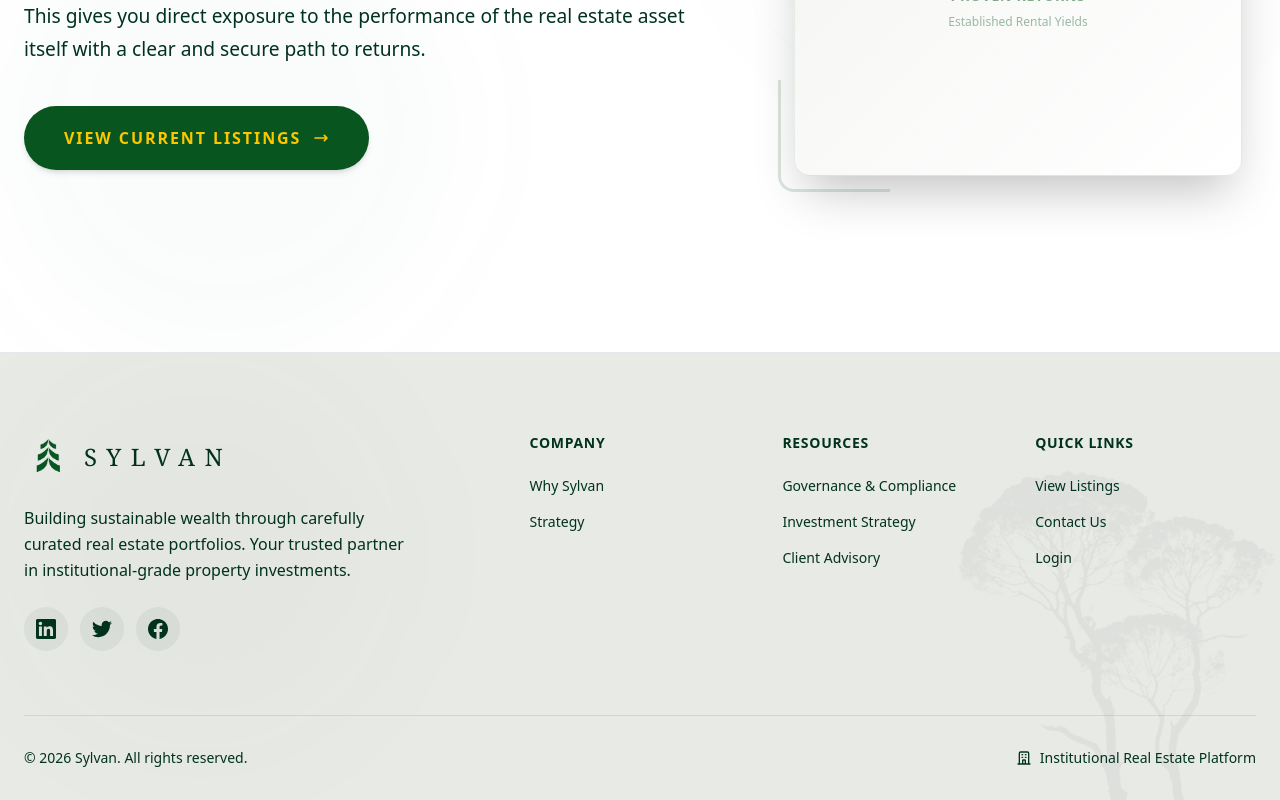
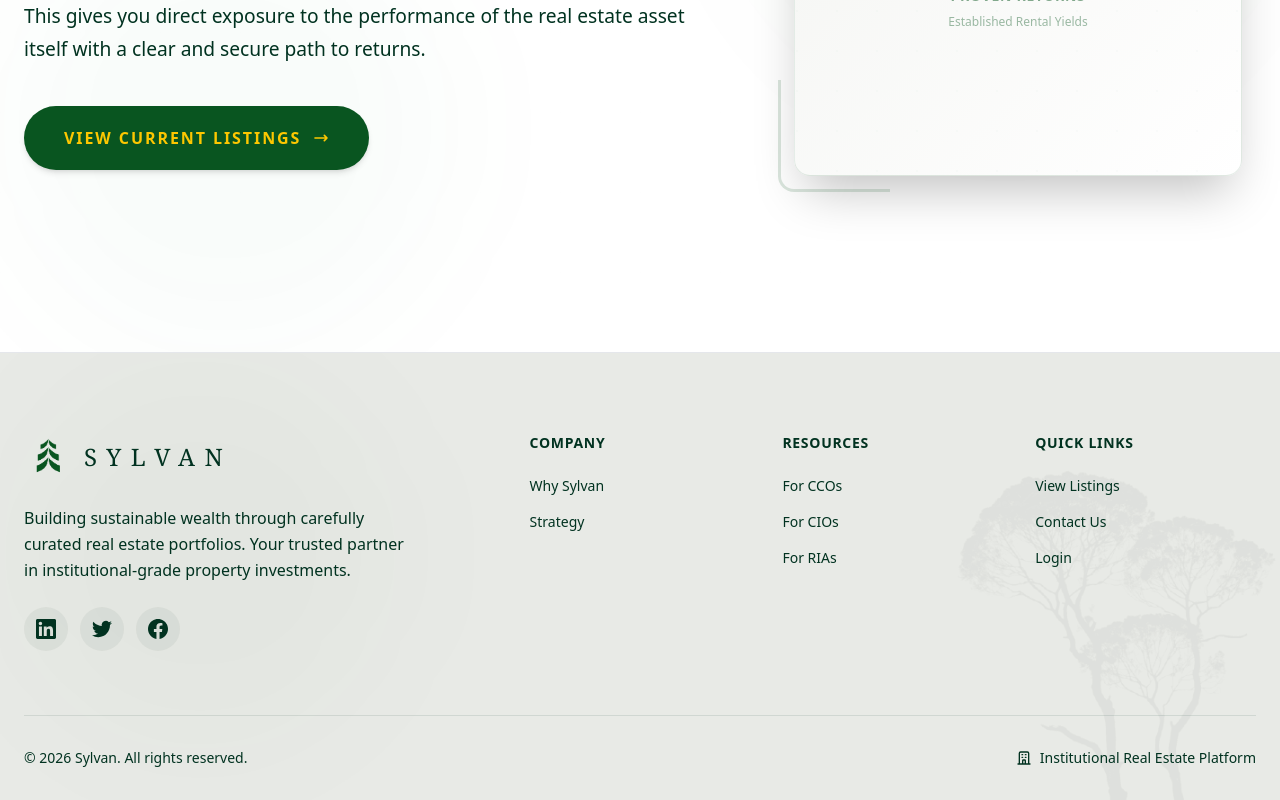
Before and after one commit to Glynac-AI/Sylvian-website, a Next.js app: page / in a window 1280 px wide. Shown: the part 3013-3813 px from the top of the page. Built offline with nearby package versions, Linux system fonts and the light colour scheme.

Commit message:
Updated Resources dropdown items

```diff
--- a/components/layout/Footer.tsx
+++ b/components/layout/Footer.tsx
@@ -12,9 +12,9 @@ export default function Footer() {
             { label: 'Strategy', href: '/strategy' }
         ],
         resources: [
-            { label: 'Governance & Compliance', href: '/resources/governance' },
-            { label: 'Investment Strategy', href: '/resources/investment-strategy' },
-            { label: 'Client Advisory', href: '/resources/client-advisory' }
+            { label: 'For CCOs', href: '/resources/governance' },
+            { label: 'For CIOs', href: '/resources/investment-strategy' },
+            { label: 'For RIAs', href: '/resources/client-advisory' }
         ],
         quickLinks: [
             { label: 'View Listings', href: '/offerings' },
--- a/components/layout/Navigation.tsx
+++ b/components/layout/Navigation.tsx
@@ -23,9 +23,9 @@ export default function Navigation() {
     ]
 
     const resourceLinks = [
-        { label: 'For CCO', href: '/resources/governance' },
-        { label: 'For CIO', href: '/resources/investment-strategy' },
-        { label: 'For RIA', href: '/resources/client-advisory' }
+        { label: 'For CCOs', href: '/resources/governance' },
+        { label: 'For CIOs', href: '/resources/investment-strategy' },
+        { label: 'For RIAs', href: '/resources/client-advisory' }
     ]
 
     // Close dropdown when clicking outside
```
